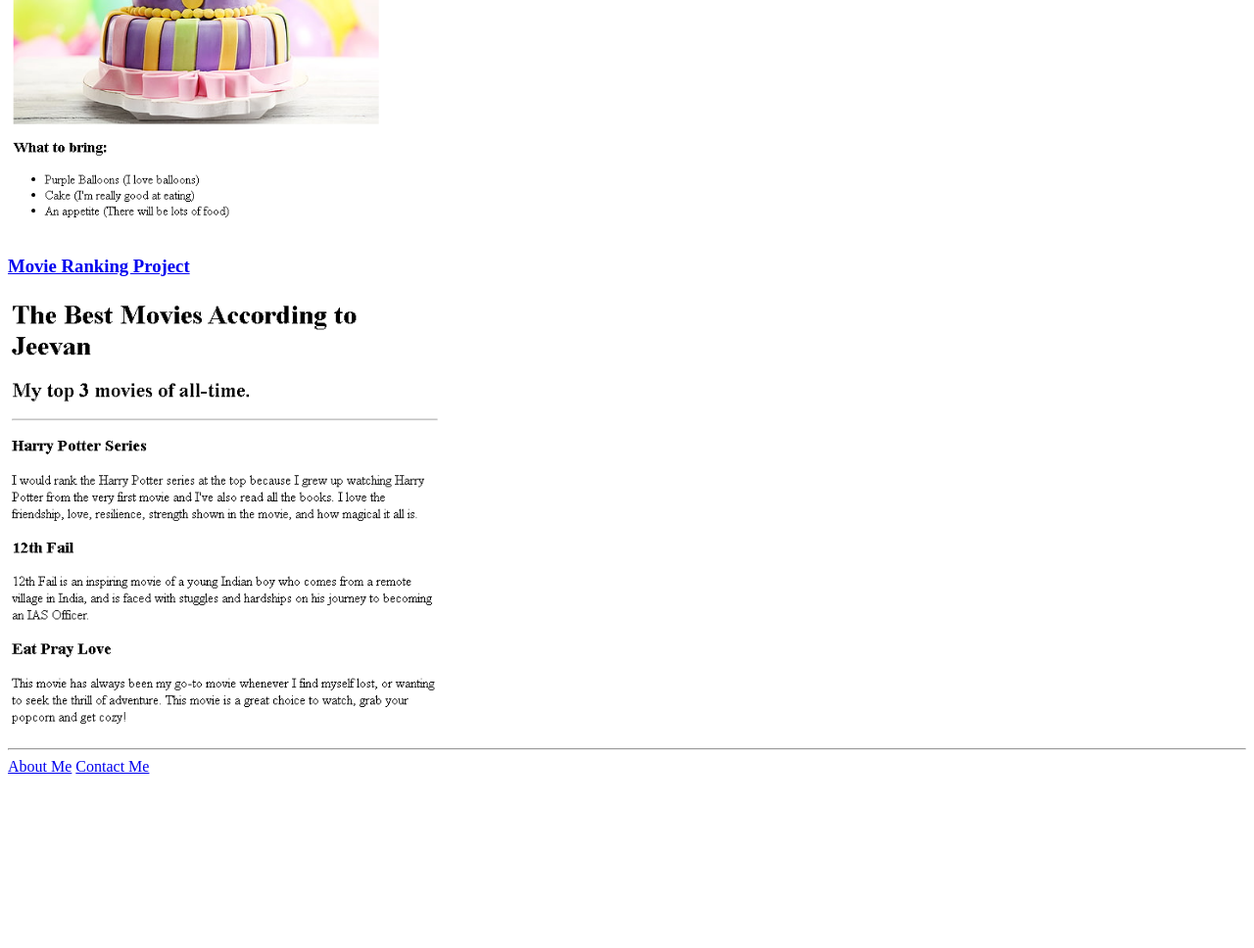
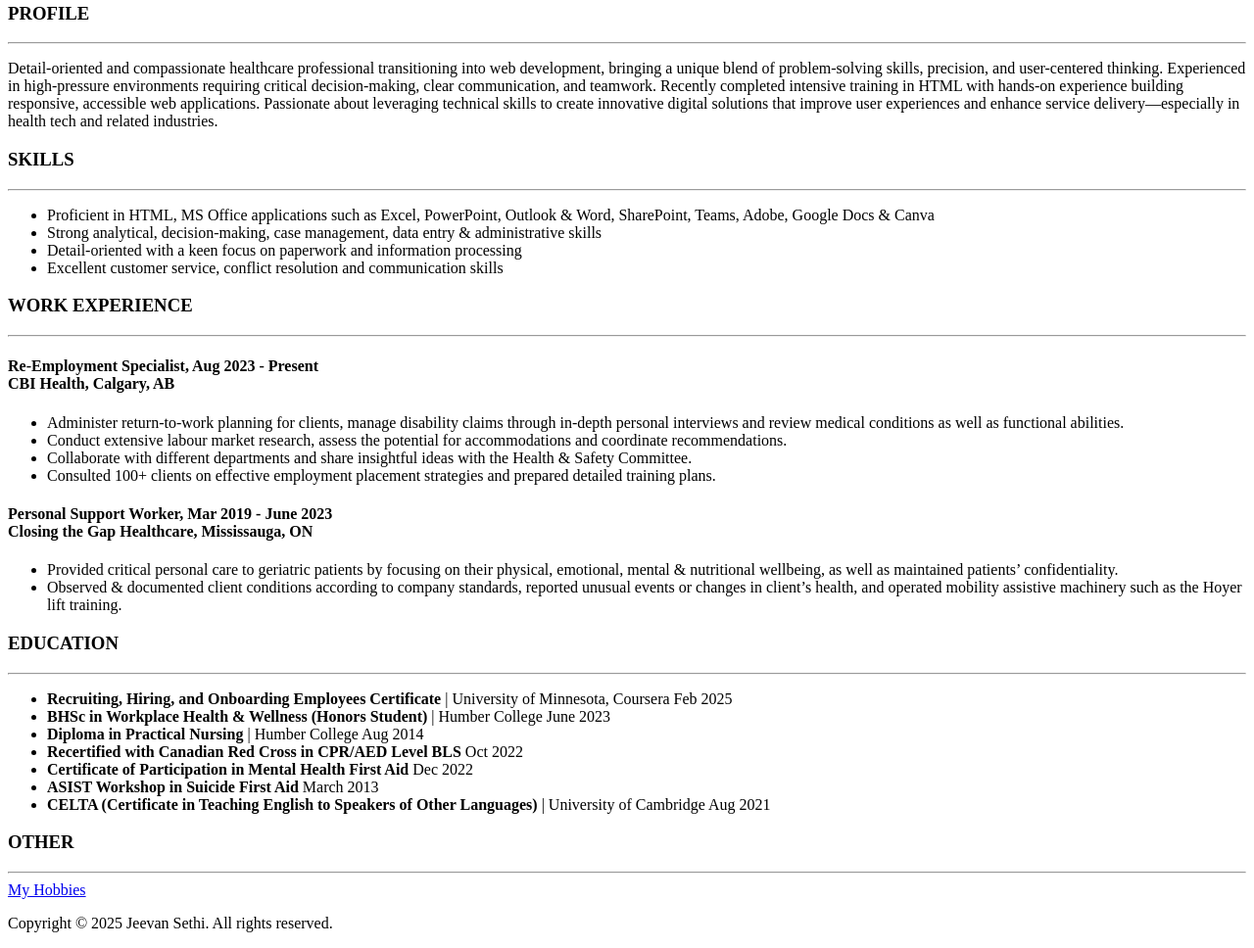
Before and after one commit to jeevan-sethi/html-portfolio, a plain HTML site: page index.html in a window 1280 px wide. Shown: the part 400-1368 px from the top of the page at 98% size. Before the commit the page ends 1200 px from the top, so only its background shows below. Drawn offline with Linux system fonts and the light colour scheme.

Commit message:
Add files via upload

```diff
--- a/index.html
+++ b/index.html
@@ -5,15 +5,55 @@
         <title>Jeevan Sethi</title>
     </head>
     <body>
-        <h1>Jeevan Sethi's Portfolio</h1>
-        <h2>I am an aspiring Web Developer!</h2>
+        <h1>SUKHJEEVAN SETHI</h1>
+        <img src="./IMG_0105.jpg" width="200" height="300" alt="Jeevan's profile picture">
+        <h3>PROFILE</h3>
         <hr />
-        <h3><a href="./public/birthday-invite.html">Birthday Invite Project</a></h3>
-        <img src="./assets/images/Birthday Invite project.PNG" height="450" alt="birthday invite with purple birthday cake"/>
-        <h3><a href="./public/movie-ranking.html">Movie Ranking Project</a></h3>
-        <img src="./assets/images/Movie Ranking Project.PNG" height="450" alt="Jeevan top 3 favorite movie list"/>
+        <p>Detail-oriented and compassionate healthcare professional transitioning into web development, bringing a unique blend of problem-solving skills, precision, and user-centered thinking. Experienced in high-pressure environments requiring critical decision-making, clear communication, and teamwork. Recently completed intensive training in HTML with hands-on experience building responsive, accessible web applications. Passionate about leveraging technical skills to create innovative digital solutions that improve user experiences and enhance service delivery—especially in health tech and related industries.</p>
+        <h3>SKILLS</h3>
         <hr />
-        <a href="./public/about.html">About Me</a>
-        <a href="./public/contact.html">Contact Me</a>
+         <ul>
+            <li>Proficient in HTML, MS Office applications such as Excel, PowerPoint, Outlook & Word, SharePoint, Teams, Adobe, Google Docs & Canva </li>
+            <li>Strong analytical, decision-making, case management, data entry & administrative skills</li>
+            <li>Detail-oriented with a keen focus on paperwork and information processing</li>
+            <li>Excellent customer service, conflict resolution and communication skills</li>
+        </ul>
+        <h3>WORK EXPERIENCE</h3>
+        <hr />
+        <h4>
+            Re-Employment Specialist, Aug 2023 - Present<br />
+            CBI Health, Calgary, AB<br />
+        </h4>
+        <ul>
+            <li>Administer return-to-work planning for clients, manage disability claims through in-depth personal interviews and review medical conditions as well as functional abilities.</li>
+            <li>Conduct extensive labour market research, assess the potential for accommodations and coordinate recommendations. </li>
+            <li>Collaborate with different departments and share insightful ideas with the Health & Safety Committee.</li>
+            <li>Consulted 100+ clients on effective employment placement strategies and prepared detailed training plans.</li>
+        </ul>
+        <h4>
+            Personal Support Worker, Mar 2019 - June 2023<br />
+            Closing the Gap Healthcare, Mississauga, ON<br />
+        </h4>
+        <ul>
+            <li>Provided critical personal care to geriatric patients by focusing on their physical, emotional, mental & nutritional wellbeing, as well as maintained patients’ confidentiality.</li>
+            <li>Observed & documented client conditions according to company standards, reported unusual events or changes in client’s health, and operated mobility assistive machinery such as the Hoyer lift training.</li>
+        </ul>
+        <h3>EDUCATION</h3>
+        <hr />
+        <ul>
+            <li><b>Recruiting, Hiring, and Onboarding Employees Certificate</b> | University of Minnesota, Coursera Feb 2025</li>
+            <li><b>BHSc in Workplace Health & Wellness (Honors Student) </b>| Humber College June 2023 </li>
+            <li><b>Diploma in Practical Nursing</b> | Humber College Aug 2014 </li>
+            <li><b>Recertified with Canadian Red Cross in CPR/AED Level BLS</b> Oct 2022 </li>
+            <li><b>Certificate of Participation in Mental Health First Aid</b> Dec 2022 </li>
+            <li><b>ASIST Workshop in Suicide First Aid</b> March 2013 </li>
+            <li><b>CELTA (Certificate in Teaching English to Speakers of Other Languages)</b> | University of Cambridge Aug 2021 </li>
+        </ul>
+        <h3>OTHER</h3>
+        <hr />
+        <a href="./My Hobbies.html">My Hobbies</a>
+        <footer>
+            <p>Copyright &copy; 2025 Jeevan Sethi. All rights reserved.</p>
+        </footer>
     </body>
 </html>
```
Also changed, not shown: My Hobbies.html (added, +7 -0 lines), IMG_0105.jpg (added).
